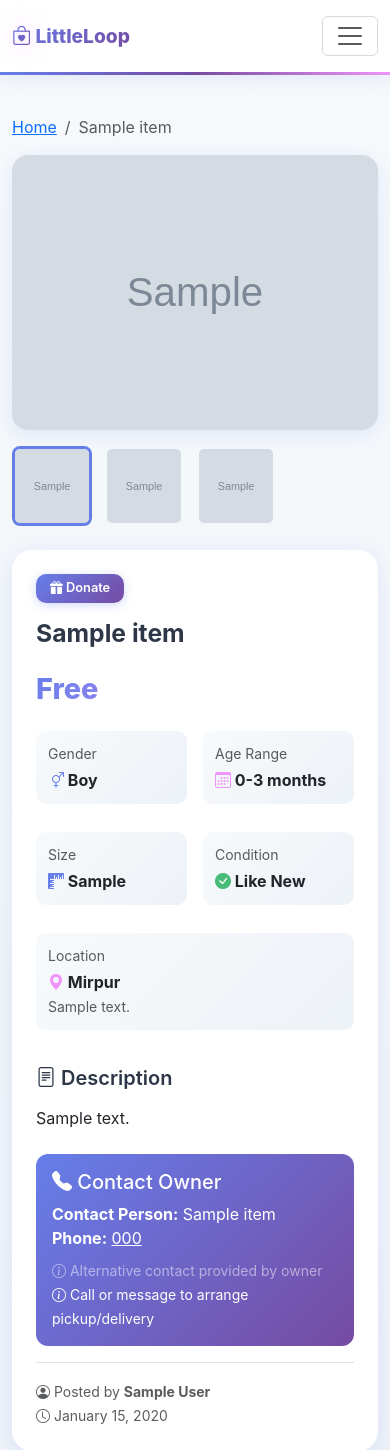
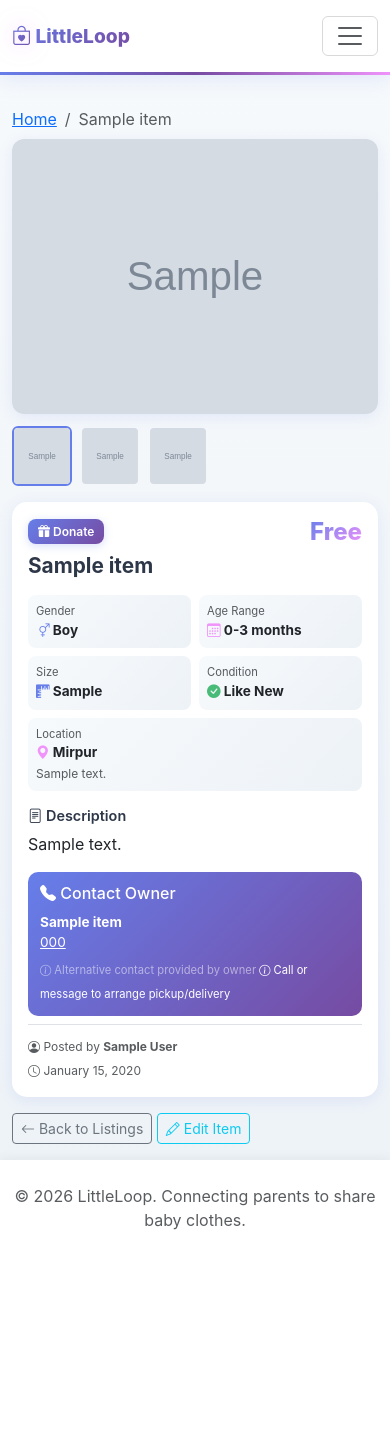
Before and after one commit to MarufSwe/LittleLoop, a Django app: page /1/ in a window 390 px wide. Shown: the top 1450 px of the page. After the commit the page ends 1230 px from the top, so only its background shows below. Run offline with Django 5.2, Linux system fonts and the light colour scheme; a user stored in the database is signed in; tables that the repository leaves empty hold one stand-in row (values such as "Sample post"); grey boxes marked "Sample" are stand-in pictures; one stand-in notice (Sample message) is shown.

Commit message:
Refactor ProfileCompletionForm to remove email pre-population logic and simplify email uniqueness validation. Update base.html to streamline alert message styling. Enhance item detail and list templates for improved layout and responsiveness, including adjustments to card styles and badge displays.

```diff
--- a/templates/base.html
+++ b/templates/base.html
@@ -476,42 +476,12 @@
     {% if messages %}
     <div class="container mt-3">
         {% for message in messages %}
-        {% if message.tags == 'success' %}
-            <div class="alert alert-dismissible fade show message-toast" role="alert"
-                 style="border-radius: 12px; box-shadow: 0 4px 20px rgba(147, 51, 234, 0.3); border: none; background: linear-gradient(135deg, #9333ea 0%, #7e22ce 100%); color: white; font-size: 0.9rem; padding: 12px 20px;">
-                <i class="bi bi-check-circle-fill me-2"></i>
-                <strong>{{ message }}</strong>
-                <button type="button" class="btn-close btn-close-white" data-bs-dismiss="alert"></button>
-            </div>
-        {% elif message.tags == 'error' or message.tags == 'danger' %}
-            <div class="alert alert-dismissible fade show message-toast" role="alert"
-                 style="border-radius: 12px; box-shadow: 0 4px 20px rgba(239, 68, 68, 0.3); border: none; background: linear-gradient(135deg, #ef4444 0%, #dc2626 100%); color: white; font-size: 0.9rem; padding: 12px 20px;">
-                <i class="bi bi-exclamation-triangle-fill me-2"></i>
-                <strong>{{ message }}</strong>
-                <button type="button" class="btn-close btn-close-white" data-bs-dismiss="alert"></button>
-            </div>
-        {% elif message.tags == 'warning' %}
-            <div class="alert alert-dismissible fade show message-toast" role="alert"
-                 style="border-radius: 12px; box-shadow: 0 4px 20px rgba(251, 146, 60, 0.3); border: none; background: linear-gradient(135deg, #fb923c 0%, #f97316 100%); color: white; font-size: 0.9rem; padding: 12px 20px;">
-                <i class="bi bi-exclamation-circle-fill me-2"></i>
-                <strong>{{ message }}</strong>
-                <button type="button" class="btn-close btn-close-white" data-bs-dismiss="alert"></button>
-            </div>
-        {% elif message.tags == 'info' %}
-            <div class="alert alert-dismissible fade show message-toast" role="alert"
-                 style="border-radius: 12px; box-shadow: 0 4px 20px rgba(59, 130, 246, 0.3); border: none; background: linear-gradient(135deg, #3b82f6 0%, #2563eb 100%); color: white; font-size: 0.9rem; padding: 12px 20px;">
-                <i class="bi bi-info-circle-fill me-2"></i>
-                <strong>{{ message }}</strong>
-                <button type="button" class="btn-close btn-close-white" data-bs-dismiss="alert"></button>
-            </div>
-        {% else %}
-            <div class="alert alert-dismissible fade show message-toast" role="alert"
-                 style="border-radius: 12px; box-shadow: 0 4px 20px rgba(147, 51, 234, 0.3); border: none; background: linear-gradient(135deg, #9333ea 0%, #7e22ce 100%); color: white; font-size: 0.9rem; padding: 12px 20px;">
-                <i class="bi bi-check-circle-fill me-2"></i>
-                <strong>{{ message }}</strong>
-                <button type="button" class="btn-close btn-close-white" data-bs-dismiss="alert"></button>
-            </div>
-        {% endif %}
+        <div class="alert alert-{{ message.tags }} alert-dismissible fade show message-toast" role="alert"
+             style="border-radius: 12px; box-shadow: 0 4px 20px rgba(102, 126, 234, 0.2); border: none; background: linear-gradient(135deg, #48bb78 0%, #38a169 100%); color: white; font-size: 0.9rem; padding: 12px 20px;">
+            <i class="bi bi-check-circle-fill me-2"></i>
+            <strong>{{ message }}</strong>
+            <button type="button" class="btn-close btn-close-white" data-bs-dismiss="alert"></button>
+        </div>
         {% endfor %}
     </div>
 
--- a/templates/listings/item_detail.html
+++ b/templates/listings/item_detail.html
@@ -7,31 +7,31 @@
 <style>
     .image-carousel {
         position: relative;
-        border-radius: 16px;
+        border-radius: 12px;
         overflow: hidden;
-        box-shadow: 0 4px 20px rgba(102, 126, 234, 0.15);
+        box-shadow: 0 3px 15px rgba(102, 126, 234, 0.12);
     }
 
     .image-carousel img {
         width: 100%;
-        max-height: 500px;
+        max-height: 450px;
         object-fit: contain;
         background: #f7fafc;
     }
 
     .thumbnail-gallery {
         display: flex;
-        gap: 12px;
-        margin-top: 16px;
+        gap: 8px;
+        margin-top: 12px;
     }
 
     .thumbnail-item {
-        width: 80px;
-        height: 80px;
-        border-radius: 8px;
+        width: 60px;
+        height: 60px;
+        border-radius: 6px;
         overflow: hidden;
         cursor: pointer;
-        border: 3px solid transparent;
+        border: 2px solid transparent;
         transition: all 0.3s ease;
     }
 
@@ -51,24 +51,22 @@
     }
 
     .detail-card {
-        border-radius: 20px;
-        box-shadow: 0 4px 20px rgba(102, 126, 234, 0.15);
+        border-radius: 15px;
+        box-shadow: 0 3px 15px rgba(102, 126, 234, 0.12);
     }
 
     .info-badge {
         background: linear-gradient(135deg, #f7fafc 0%, #edf2f7 100%);
-        padding: 12px;
-        border-radius: 10px;
-        margin-bottom: 12px;
+        border-radius: 8px;
     }
 </style>
 {% endblock %}
 
 {% block content %}
-<div class="container py-4">
+<div class="container py-3">
     <!-- Breadcrumb -->
-    <nav aria-label="breadcrumb">
-        <ol class="breadcrumb">
+    <nav aria-label="breadcrumb" class="mb-2">
+        <ol class="breadcrumb mb-0">
             <li class="breadcrumb-item"><a href="{% url 'listings:item_list' %}">{% trans "Home" %}</a></li>
             <li class="breadcrumb-item active">{{ item.title|truncatewords:5 }}</li>
         </ol>
@@ -76,7 +74,7 @@
 
     <div class="row">
         <!-- Item Image Gallery -->
-        <div class="col-md-6 mb-4">
+        <div class="col-md-6 mb-3">
             {% with images=item.get_all_images %}
                 {% if images %}
                     <div class="image-carousel">
@@ -105,138 +103,138 @@
         <!-- Item Details -->
         <div class="col-md-6">
             <div class="card detail-card">
-                <div class="card-body p-4">
-                    <!-- Type Badge -->
+                <div class="card-body p-3">
+                    <!-- Type Badge & Title -->
+                    <div class="d-flex justify-content-between align-items-start mb-2">
+                        <div>
                             {% if item.item_type == 'donate' %}
-                        <span class="badge badge-donate mb-3">
+                                <span class="badge badge-donate">
                                     <i class="bi bi-gift-fill"></i> Donate
                                 </span>
                             {% else %}
-                        <span class="badge badge-sell mb-3">
+                                <span class="badge badge-sell">
                                     <i class="bi bi-tag-fill"></i> Sell
                                 </span>
                             {% endif %}
 
                             <!-- Status Badge -->
                             {% if item.status == 'done' %}
-                        <span class="badge bg-danger mb-3 ms-2">
-                            <i class="bi bi-x-circle"></i> No Longer Available
+                                <span class="badge bg-danger ms-2">
+                                    <i class="bi bi-x-circle"></i> Not Available
                                 </span>
-                    {% endif %}
-
-                    <h2 class="card-title mb-4" style="font-weight: 700; color: #2d3748;">{{ item.title }}</h2>
-
-                    <!-- Price -->
-                    <div class="mb-4">
-                        {% if item.item_type == 'sell' and item.price %}
-                            <h3 class="price-tag">৳{{ item.price }}</h3>
-                        {% else %}
-                            <h3 class="price-tag">Free</h3>
                             {% endif %}
                         </div>
 
-                    <!-- Item Info Grid -->
-                    <div class="row g-3 mb-4">
+                        <!-- Price -->
+                        {% if item.item_type == 'sell' and item.price %}
+                            <h3 class="price-tag mb-0">৳{{ item.price }}</h3>
+                        {% else %}
+                            <h3 class="price-tag mb-0">Free</h3>
+                        {% endif %}
+                    </div>
+
+                    <h2 class="mb-3" style="font-weight: 700; color: #2d3748; font-size: 1.3rem;">{{ item.title }}</h2>
+
+                    <!-- Item Info Grid - Compact -->
+                    <div class="row g-2 mb-3">
                         <div class="col-6">
-                            <div class="info-badge">
-                                <p class="mb-1 text-muted small">{% trans "Gender" %}</p>
-                                <p class="mb-0"><strong><i class="bi bi-gender-ambiguous" style="color: #667eea;"></i> {{ item.get_baby_gender_display }}</strong></p>
+                            <div class="info-badge" style="padding: 8px;">
+                                <p class="mb-0 text-muted" style="font-size: 0.7rem;">{% trans "Gender" %}</p>
+                                <p class="mb-0" style="font-size: 0.85rem;"><strong><i class="bi bi-gender-ambiguous" style="color: #667eea;"></i> {{ item.get_baby_gender_display }}</strong></p>
                             </div>
                         </div>
                         <div class="col-6">
-                            <div class="info-badge">
-                                <p class="mb-1 text-muted small">{% trans "Age Range" %}</p>
-                                <p class="mb-0"><strong><i class="bi bi-calendar3" style="color: #f093fb;"></i> {{ item.get_age_range_display }}</strong></p>
+                            <div class="info-badge" style="padding: 8px;">
+                                <p class="mb-0 text-muted" style="font-size: 0.7rem;">{% trans "Age Range" %}</p>
+                                <p class="mb-0" style="font-size: 0.85rem;"><strong><i class="bi bi-calendar3" style="color: #f093fb;"></i> {{ item.get_age_range_display }}</strong></p>
                             </div>
                         </div>
                         <div class="col-6">
-                            <div class="info-badge">
-                                <p class="mb-1 text-muted small">{% trans "Size" %}</p>
-                                <p class="mb-0"><strong><i class="bi bi-rulers" style="color: #667eea;"></i> {{ item.size }}</strong></p>
+                            <div class="info-badge" style="padding: 8px;">
+                                <p class="mb-0 text-muted" style="font-size: 0.7rem;">{% trans "Size" %}</p>
+                                <p class="mb-0" style="font-size: 0.85rem;"><strong><i class="bi bi-rulers" style="color: #667eea;"></i> {{ item.size }}</strong></p>
                             </div>
                         </div>
                         <div class="col-6">
-                            <div class="info-badge">
-                                <p class="mb-1 text-muted small">{% trans "Condition" %}</p>
-                                <p class="mb-0"><strong><i class="bi bi-check-circle-fill" style="color: #48bb78;"></i> {{ item.get_condition_display }}</strong></p>
+                            <div class="info-badge" style="padding: 8px;">
+                                <p class="mb-0 text-muted" style="font-size: 0.7rem;">{% trans "Condition" %}</p>
+                                <p class="mb-0" style="font-size: 0.85rem;"><strong><i class="bi bi-check-circle-fill" style="color: #48bb78;"></i> {{ item.get_condition_display }}</strong></p>
                             </div>
                         </div>
                         <div class="col-12">
-                            <div class="info-badge">
-                                <p class="mb-1 text-muted small">{% trans "Location" %}</p>
-                                <p class="mb-0">
+                            <div class="info-badge" style="padding: 8px;">
+                                <p class="mb-0 text-muted" style="font-size: 0.7rem;">{% trans "Location" %}</p>
+                                <p class="mb-0" style="font-size: 0.85rem;">
                                     <strong><i class="bi bi-geo-alt-fill" style="color: #f093fb;"></i> {{ item.get_area_display }}</strong>
                                     {% if item.detailed_address %}
-                                        <br><span class="text-muted small">{{ item.detailed_address }}</span>
+                                        <br><span class="text-muted" style="font-size: 0.75rem;">{{ item.detailed_address }}</span>
                                     {% endif %}
                                 </p>
                             </div>
                         </div>
                     </div>
 
-                    <!-- Description -->
-                    <div class="mb-4">
-                        <h5 style="font-weight: 600; color: #2d3748;"><i class="bi bi-file-text"></i> {% trans "Description" %}</h5>
-                        <p class="text-muted" style="line-height: 1.7;">{{ item.description|linebreaks }}</p>
+                    <!-- Description - Compact -->
+                    {% if item.description %}
+                    <div class="mb-3">
+                        <h6 style="font-weight: 600; color: #2d3748; font-size: 0.9rem;"><i class="bi bi-file-text"></i> {% trans "Description" %}</h6>
+                        <p class="text-muted mb-0" style="line-height: 1.5; font-size: 0.85rem;">{{ item.description|linebreaks }}</p>
                     </div>
+                    {% endif %}
 
-                    <!-- Contact Section -->
+                    <!-- Contact Section - Compact -->
                     {% if item.status == 'available' %}
                         {% if show_contact %}
-                            <div class="alert" style="background: linear-gradient(135deg, #667eea 0%, #764ba2 100%); color: white; border: none; border-radius: 12px;">
-                                <h5><i class="bi bi-telephone-fill"></i> {% trans "Contact Owner" %}</h5>
+                            <div class="alert mb-2" style="background: linear-gradient(135deg, #667eea 0%, #764ba2 100%); color: white; border: none; border-radius: 10px; padding: 12px;">
+                                <h6 class="mb-2"><i class="bi bi-telephone-fill"></i> {% trans "Contact Owner" %}</h6>
 
                                 {% if item.use_alternative_contact and item.alternative_contact_phone %}
-                                    <!-- Show Alternative Contact -->
-                                    <p class="mb-2">
-                                        <strong>{% trans "Contact Person:" %}</strong> {{ item.alternative_contact_name }}<br>
-                                        <strong>{% trans "Phone:" %}</strong>
+                                    <p class="mb-1" style="font-size: 0.85rem;">
+                                        <strong>{{ item.alternative_contact_name }}</strong><br>
                                         <a href="tel:{{ item.alternative_contact_phone }}" style="color: white; text-decoration: underline;">
                                             {{ item.alternative_contact_phone }}
                                         </a>
                                     </p>
-                                    <small class="text-white-50">
+                                    <small class="text-white-50" style="font-size: 0.7rem;">
                                         <i class="bi bi-info-circle"></i> {% trans "Alternative contact provided by owner" %}
                                     </small>
                                 {% else %}
-                                    <!-- Show Owner Contact -->
-                                    <p class="mb-2">
-                                        <strong>{% trans "Name:" %}</strong> {{ item.owner.profile.full_name }}<br>
-                                        <strong>{% trans "Phone:" %}</strong>
+                                    <p class="mb-1" style="font-size: 0.85rem;">
+                                        <strong>{{ item.owner.profile.full_name }}</strong><br>
                                         <a href="tel:{{ item.owner.profile.phone_number }}" style="color: white; text-decoration: underline;">
                                             {{ item.owner.profile.phone_number }}
                                         </a>
                                     </p>
                                 {% endif %}
 
-                                <small>
+                                <small style="font-size: 0.7rem;">
                                     <i class="bi bi-info-circle"></i> {% trans "Call or message to arrange pickup/delivery" %}
                                 </small>
                             </div>
                         {% else %}
-                            <div class="alert alert-warning" style="border-radius: 12px;">
-                                <h5><i class="bi bi-lock-fill"></i> {% trans "Want to" %} {% if item.item_type == 'donate' %}{% trans "collect" %}{% else %}{% trans "buy" %}{% endif %}?</h5>
-                                <p class="mb-3">{% trans "Login and complete your profile to see contact information." %}</p>
+                            <div class="alert alert-warning mb-2" style="border-radius: 10px; padding: 12px;">
+                                <h6 class="mb-2"><i class="bi bi-lock-fill"></i> {% trans "Want to" %} {% if item.item_type == 'donate' %}{% trans "collect" %}{% else %}{% trans "buy" %}{% endif %}?</h6>
+                                <p class="mb-2" style="font-size: 0.85rem;">{% trans "Login and complete your profile to see contact information." %}</p>
                                 {% if user.is_authenticated %}
-                                    <a href="{% url 'accounts:profile_complete' %}" class="btn btn-primary w-100">
+                                    <a href="{% url 'accounts:profile_complete' %}" class="btn btn-primary btn-sm w-100">
                                         <i class="bi bi-person-check"></i> {% trans "Complete Profile" %}
                                     </a>
                                 {% else %}
-                                    <a href="{% url 'accounts:login' %}" class="btn btn-primary w-100">
+                                    <a href="{% url 'accounts:login' %}" class="btn btn-primary btn-sm w-100">
                                         <i class="bi bi-box-arrow-in-right"></i> {% trans "Login to Continue" %}
                                     </a>
                                 {% endif %}
                             </div>
                         {% endif %}
                     {% else %}
-                        <div class="alert alert-danger" style="border-radius: 12px;">
+                        <div class="alert alert-danger mb-2" style="border-radius: 10px; padding: 12px;">
                             <i class="bi bi-x-circle-fill"></i> {% trans "This item is no longer available." %}
                         </div>
                     {% endif %}
 
-                    <!-- Posted By & Date -->
-                    <div class="border-top pt-3 mt-3">
-                        <small class="text-muted">
+                    <!-- Posted By & Date - Compact -->
+                    <div class="border-top pt-2 mt-2">
+                        <small class="text-muted" style="font-size: 0.75rem;">
                             <i class="bi bi-person-circle"></i> {% trans "Posted by" %} <strong>{{ item.owner.profile.full_name|default:item.owner.email }}</strong><br>
                             <i class="bi bi-clock"></i> {{ item.created_at|date:"F d, Y" }}
                         </small>
@@ -247,12 +245,12 @@
     </div>
 
     <!-- Back Button -->
-    <div class="mt-4">
-        <a href="{% url 'listings:item_list' %}" class="btn btn-outline-secondary">
+    <div class="mt-3">
+        <a href="{% url 'listings:item_list' %}" class="btn btn-outline-secondary btn-sm">
             <i class="bi bi-arrow-left"></i> {% trans "Back to Listings" %}
         </a>
         {% if user == item.owner and item.status == 'available' %}
-            <a href="{% url 'listings:item_edit' item.pk %}" class="btn btn-outline-info">
+            <a href="{% url 'listings:item_edit' item.pk %}" class="btn btn-outline-info btn-sm">
                 <i class="bi bi-pencil"></i> {% trans "Edit Item" %}
             </a>
         {% endif %}
@@ -274,24 +272,24 @@
 <style>
 .badge-donate {
     background: linear-gradient(135deg, #667eea 0%, #764ba2 100%) !important;
-    padding: 8px 14px;
-    font-size: 0.8rem;
-    border-radius: 10px;
-    box-shadow: 0 2px 10px rgba(102, 126, 234, 0.3);
+    padding: 6px 10px;
+    font-size: 0.75rem;
+    border-radius: 8px;
+    box-shadow: 0 2px 8px rgba(102, 126, 234, 0.25);
     color: white;
 }
 
 .badge-sell {
     background: linear-gradient(135deg, #f093fb 0%, #f5576c 100%) !important;
-    padding: 8px 14px;
-    font-size: 0.8rem;
-    border-radius: 10px;
-    box-shadow: 0 2px 10px rgba(240, 147, 251, 0.3);
+    padding: 6px 10px;
+    font-size: 0.75rem;
+    border-radius: 8px;
+    box-shadow: 0 2px 8px rgba(240, 147, 251, 0.25);
     color: white;
 }
 
 .price-tag {
-    font-size: 1.8rem;
+    font-size: 1.5rem;
     font-weight: 800;
     background: linear-gradient(135deg, #667eea 0%, #f093fb 100%);
     -webkit-background-clip: text;
```
Also changed, not shown: accounts/forms.py (+2 -9 lines), templates/listings/item_list.html (+95 -118 lines). Lines whose indentation alone changed are shown as unchanged.
